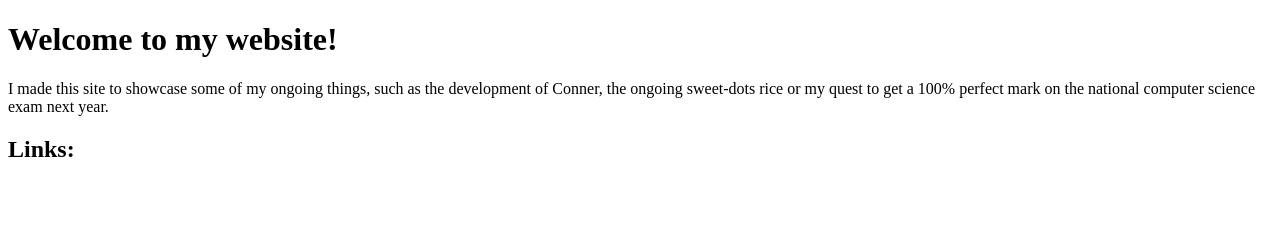
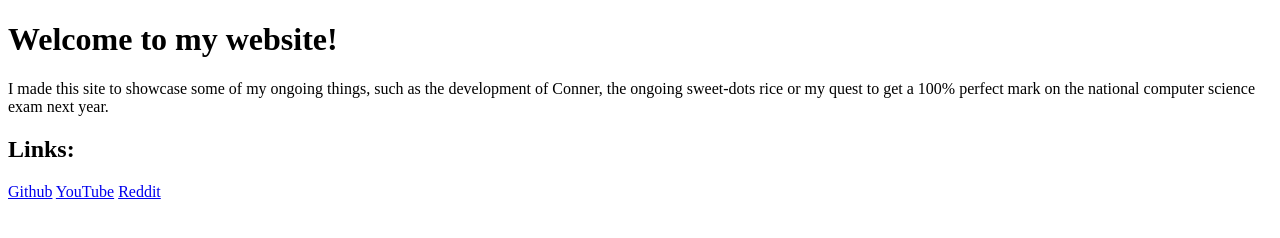
Before and after one commit to andrewstephengames/andrewstephengames.github.io, a plain HTML site: page index.html in a window 1280 px wide. Drawn offline with Linux system fonts and the light colour scheme.

Commit message:
Add links.

```diff
--- a/index.html
+++ b/index.html
@@ -9,6 +9,9 @@
 <p>I made this site to showcase some of my ongoing things, such as the development of Conner, the ongoing sweet-dots rice or my quest to get a 100% perfect mark on the national computer science exam next year. </p>
 
 <h2>Links: </h2>
+<a href="https://github.com/andrewstephengames">Github</a>
+<a href="https://youtube.com/channel/UCgRKOA9oO5gVV3R2NFN3YTg">YouTube</a>
+<a href="https://reddit.com/u/andrewstephengames">Reddit</a>
 
 </body>
 </html>
```
